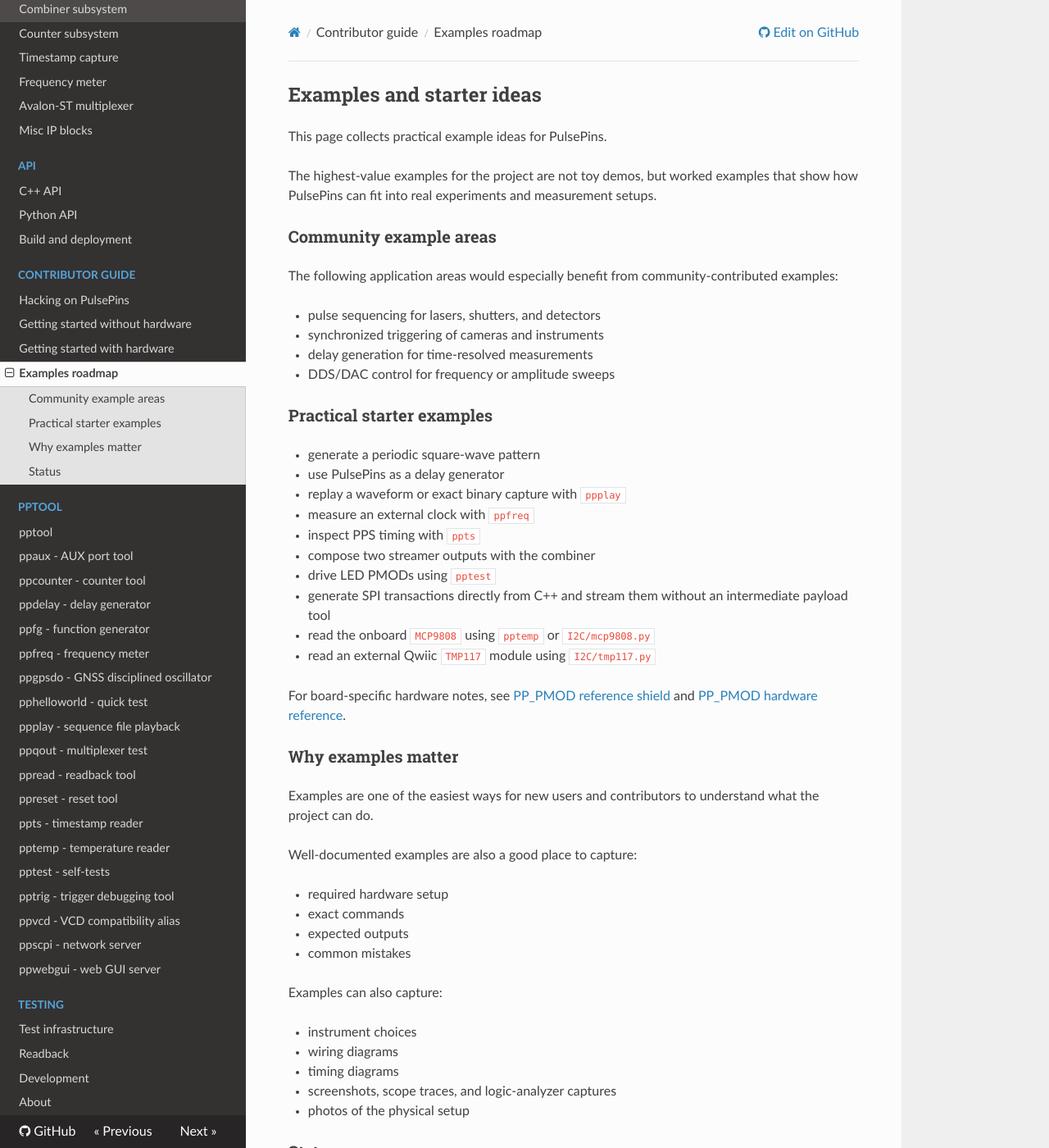
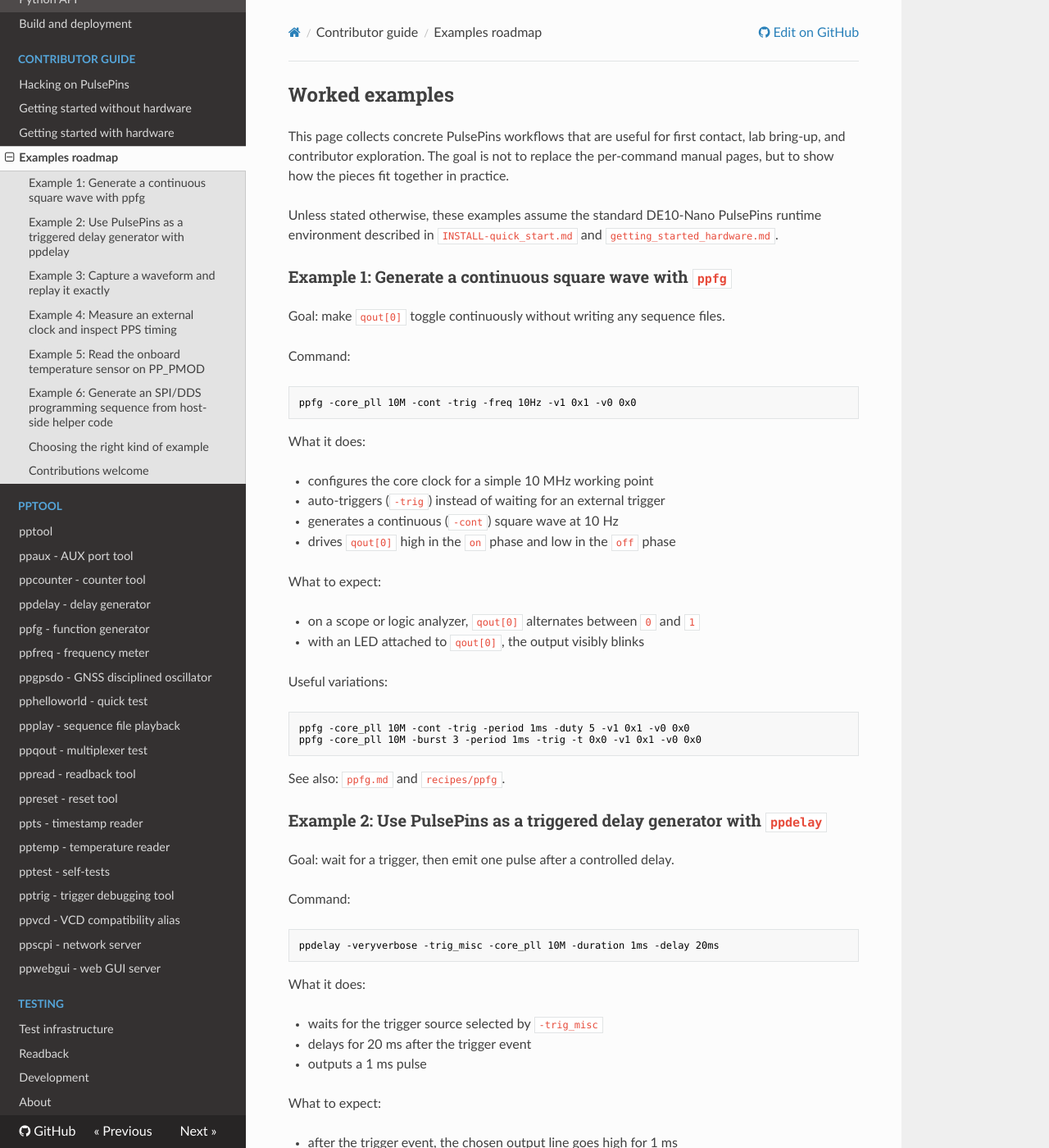
Before and after one commit to rokzitko/PulsePins, an MkDocs documentation site: the page built from docs/docs/examples.md, in a window 1280 px wide and 1400 px high. Shown: the whole window at 82% size. Built offline with MkDocs 1.6.1, drawn with Linux system fonts in a browser that asks for light colours; nearby versions of some CDN libraries; some of the changed text lies outside the part shown.

Commit message:
add worked examples guide
Replace the examples roadmap with concrete PulsePins workflows that show exact commands, expected behavior, and links to the detailed tool pages for common bring-up and lab tasks.

````diff
--- a/docs/docs/examples.md
+++ b/docs/docs/examples.md
@@ -1,52 +1,209 @@
-## Examples and starter ideas
+## Worked examples
 
-This page collects practical example ideas for PulsePins.
+This page collects concrete PulsePins workflows that are useful for first contact, lab bring-up, and contributor exploration. The goal is not to replace the per-command manual pages, but to show how the pieces fit together in practice.
 
-The highest-value examples for the project are not toy demos, but worked examples that show how PulsePins can fit into real experiments and measurement setups.
+Unless stated otherwise, these examples assume the standard DE10-Nano PulsePins runtime environment described in `INSTALL-quick_start.md` and `getting_started_hardware.md`.
 
-### Community example areas
+### Example 1: Generate a continuous square wave with `ppfg`
 
-The following application areas would especially benefit from community-contributed examples:
+Goal: make `qout[0]` toggle continuously without writing any sequence files.
 
-* pulse sequencing for lasers, shutters, and detectors
-* synchronized triggering of cameras and instruments
-* delay generation for time-resolved measurements
-* DDS/DAC control for frequency or amplitude sweeps
+Command:
 
-### Practical starter examples
+```bash
+ppfg -core_pll 10M -cont -trig -freq 10Hz -v1 0x1 -v0 0x0
+```
 
-* generate a periodic square-wave pattern
-* use PulsePins as a delay generator
-* replay a waveform or exact binary capture with `ppplay`
-* measure an external clock with `ppfreq`
-* inspect PPS timing with `ppts`
-* compose two streamer outputs with the combiner
-* drive LED PMODs using `pptest`
-* generate SPI transactions directly from C++ and stream them without an intermediate payload tool
-* read the onboard `MCP9808` using `pptemp` or `I2C/mcp9808.py`
-* read an external Qwiic `TMP117` module using `I2C/tmp117.py`
+What it does:
 
-For board-specific hardware notes, see [PP_PMOD reference shield](pp_pmod.md) and [PP_PMOD hardware reference](pp_pmod_reference.md).
+* configures the core clock for a simple 10 MHz working point
+* auto-triggers (`-trig`) instead of waiting for an external trigger
+* generates a continuous (`-cont`) square wave at 10 Hz
+* drives `qout[0]` high in the `on` phase and low in the `off` phase
 
-### Why examples matter
+What to expect:
 
-Examples are one of the easiest ways for new users and contributors to understand what the project can do.
+* on a scope or logic analyzer, `qout[0]` alternates between `0` and `1`
+* with an LED attached to `qout[0]`, the output visibly blinks
 
-Well-documented examples are also a good place to capture:
+Useful variations:
 
-* required hardware setup
-* exact commands
-* expected outputs
-* common mistakes
+```bash
+ppfg -core_pll 10M -cont -trig -period 1ms -duty 5 -v1 0x1 -v0 0x0
+ppfg -core_pll 10M -burst 3 -period 1ms -trig -t 0x0 -v1 0x1 -v0 0x0
+```
 
-Examples can also capture:
+See also: `ppfg.md` and `recipes/ppfg`.
 
-* instrument choices
-* wiring diagrams
-* timing diagrams
-* screenshots, scope traces, and logic-analyzer captures
-* photos of the physical setup
+### Example 2: Use PulsePins as a triggered delay generator with `ppdelay`
 
-### Status
+Goal: wait for a trigger, then emit one pulse after a controlled delay.
 
-This page is currently a roadmap for future example-driven documentation. Contributions of tested example workflows are very welcome.
+Command:
+
+```bash
+ppdelay -veryverbose -trig_misc -core_pll 10M -duration 1ms -delay 20ms
+```
+
+What it does:
+
+* waits for the trigger source selected by `-trig_misc`
+* delays for 20 ms after the trigger event
+* outputs a 1 ms pulse
+
+What to expect:
+
+* after the trigger event, the chosen output line goes high for 1 ms
+* the pulse starts 20 ms after the trigger rather than immediately
+
+This is a good starting point for camera triggering, shutter delays, and simple time-resolved experiments.
+
+See also: `ppdelay.md` and `recipes/ppdelay`.
+
+### Example 3: Capture a waveform and replay it exactly
+
+Goal: use the readback path as a simple logic-analyzer capture, then replay the exact captured sequence.
+
+Capture commands:
+
+```bash
+ppread -timeout 1 -save-vcd capture.vcd -save-text capture.seq -save-binary capture.ppbin
+```
+
+Replay commands:
+
+```bash
+ppplay -file capture.seq
+ppplay -file capture.ppbin
+```
+
+What it does:
+
+* `ppread` captures one second of readback data
+* the same capture is exported in three formats:
+  * `capture.vcd` for waveform viewing
+  * `capture.seq` for editable text form
+  * `capture.ppbin` for exact lossless replay
+* `ppplay` then replays the saved sequence
+
+When to use which format:
+
+* use `capture.vcd` when you want to inspect timing visually
+* use `capture.seq` when you want to edit the sequence by hand
+* use `capture.ppbin` when you want exact replay without losing control-flow information
+
+If you are capturing external signals rather than internally generated ones, use the normal `ppread` external-capture path (`-oe 0` / default hardware input configuration).
+
+See also: `ppread.md`, `ppplay.md`, and `readback.md`.
+
+### Example 4: Measure an external clock and inspect PPS timing
+
+Goal: validate that an external reference is present and that PPS timing is sane.
+
+Measure the external clock:
+
+```bash
+ppfreq -gate_time 1s
+```
+
+Inspect PPS timestamps:
+
+```bash
+ppts -nr 10
+```
+
+What to expect:
+
+* `ppfreq` prints a timestamp plus the measured external-clock frequency
+* `ppts` prints timestamp samples and the difference from the previous sample
+* for a stable PPS source, the differences should cluster around one second in timestamp units
+
+Useful variations:
+
+```bash
+ppfreq -gate_len 1000000
+ppts -nopps -sigA -selA 3 -timeout 2
+```
+
+These tools are especially useful during board bring-up, external-clock validation, and troubleshooting trigger/timestamp routing.
+
+See also: `ppfreq.md`, `ppts.md`, `freq_meter.md`, and `timestamp.md`.
+
+### Example 5: Read the onboard temperature sensor on `PP_PMOD`
+
+Goal: confirm that the optional `PP_PMOD` shield and its onboard `MCP9808` are working.
+
+Command:
+
+```bash
+pptemp
+```
+
+What it does:
+
+* reads the default `MCP9808` on I2C bus 1 at address `0x18`
+* prints temperature samples continuously in human-readable form
+
+What to expect:
+
+* one temperature reading per second
+* values track board temperature changes over time
+
+This is a good sanity check for the PP_PMOD I2C path before attempting DAC or external Qwiic workflows.
+
+See also: `pptemp.md`, `pp_pmod.md`, and `pp_pmod_reference.md`.
+
+### Example 6: Generate an SPI/DDS programming sequence from host-side helper code
+
+Goal: use the standalone sequence generators in `tools/spi_payload/` to control a peripheral from PulsePins.
+
+For the AD9833 example:
+
+```bash
+make -C tools/spi_payload
+./tools/spi_payload/spi_ad9833
+scp tools/spi_payload/sequence de10nano:
+ssh de10nano 'pptest 42 -f sequence -veryverbose'
+```
+
+What it does:
+
+* builds the standalone SPI payload generators
+* generates a PulsePins text sequence that programs an AD9833 for a 5 MHz sine output
+* copies that sequence to the board
+* plays it through the normal streaming path using `pptest`
+
+When to use this workflow:
+
+* bringing up SPI peripherals from PulsePins outputs
+* validating board wiring and pin assignments
+* prototyping peripheral-control sequences before integrating them elsewhere
+
+The exact qout wiring and module-specific notes live in `tools/spi_payload/README`.
+
+### Choosing the right kind of example
+
+As a rule of thumb:
+
+* use `ppfg` and `ppdelay` for immediate signal-generation tasks
+* use `ppread` / `ppplay` when capture and replay matter more than manual signal description
+* use `ppfreq` and `ppts` for validation of timing sources and timing observability
+* use the `tools/` helpers when you want to prototype device-specific bus transactions or payload generation
+
+### Contributions welcome
+
+The examples above are intended as stable starting points, not an exhaustive catalog. High-value future additions would include:
+
+* lasers / shutters / detectors
+* synchronized instrument triggering
+* DAC/DDS sweeps
+* PMOD module bring-up notes
+* logic-analyzer and scope screenshots for validated workflows
+
+For board-specific workflows, especially around `PP_PMOD`, it is very helpful to record:
+
+* exact wiring
+* command lines
+* expected output
+* observed measurements
+* board revision and optional populated parts
````
